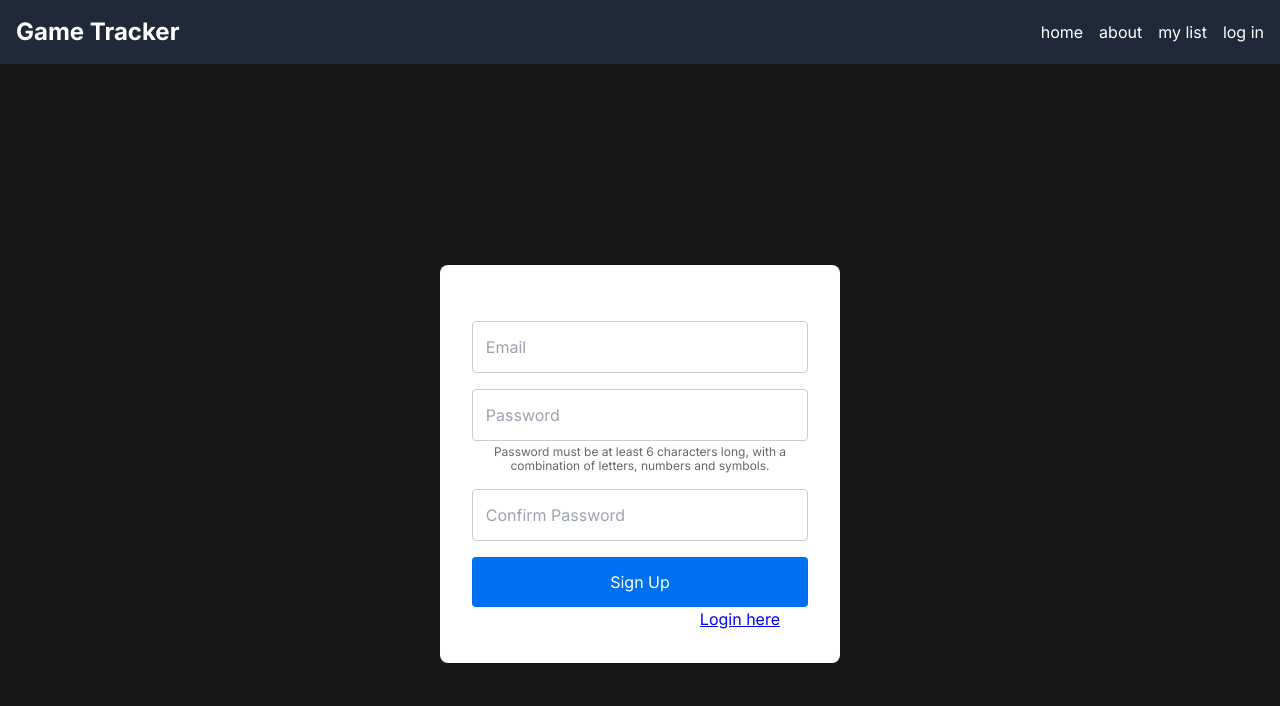
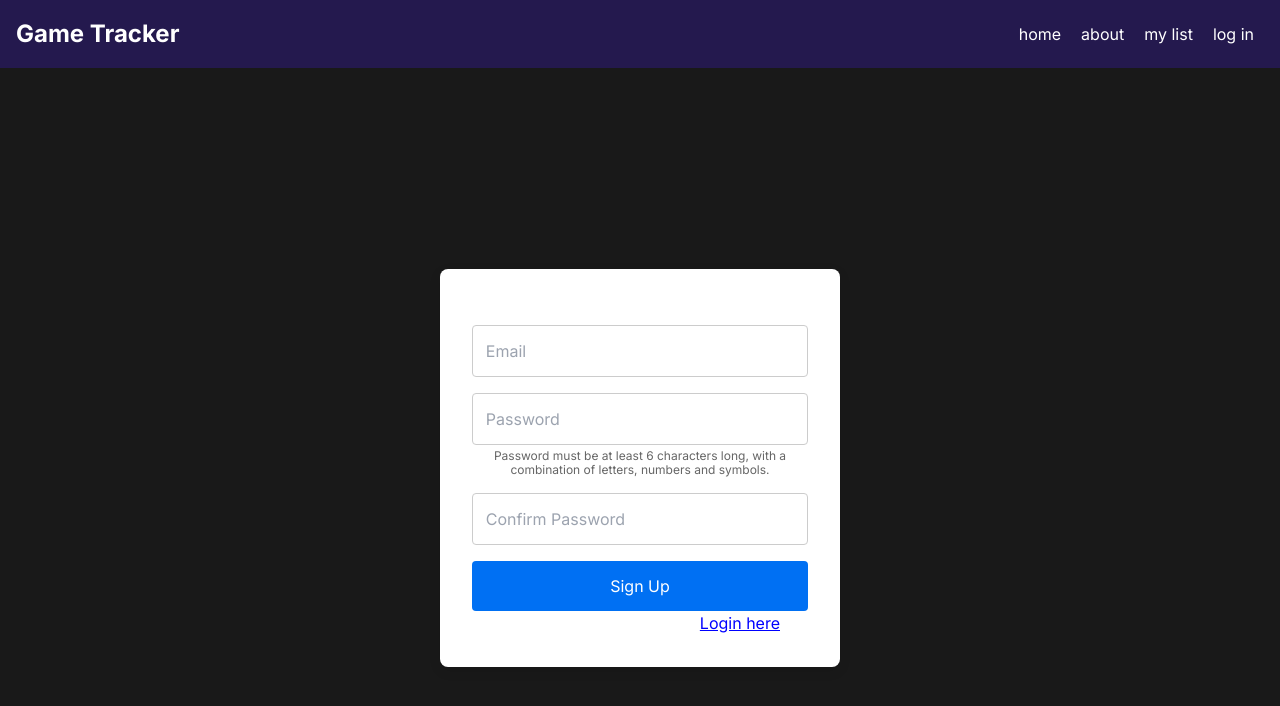
Before and after one commit to mryan5072/Game-Site, a Next.js app in the folder game-site/: page /signup in a window 1280 px wide. Shown: the top 706 px of the page. Built offline with nearby package versions, Linux system fonts and the light colour scheme; no server answers.

Commit message:
Update navbar.tsx
Updated navbar component to pull styling from globals.css

```diff
--- a/game-site/components/navbar/navbar.tsx
+++ b/game-site/components/navbar/navbar.tsx
@@ -4,13 +4,13 @@ import "../../app/globals.css";
 
 const Navbar: React.FC = () => {
   return (
-    <nav className="bg-gray-800 p-4 text-white flex justify-between items-center">
-      <div className="text-2xl font-bold">Game Tracker</div>
-      <div className="flex space-x-4">
-        <Link href="/">home</Link>
-        <Link href="/about">about</Link>
-        <Link href="/mylist">my list</Link>
-        <Link href="/login">log in</Link>
+    <nav className="navbar">
+      <div className="navbar-brand">Game Tracker</div>
+      <div className="navbar-links">
+        <Link href="/" className="navbar-link">home</Link>
+        <Link href="/about" className="navbar-link">about</Link>
+        <Link href="/mylist" className="navbar-link">my list</Link>
+        <Link href="/login" className="navbar-link">log in</Link>
       </div>
     </nav>
   );
```
